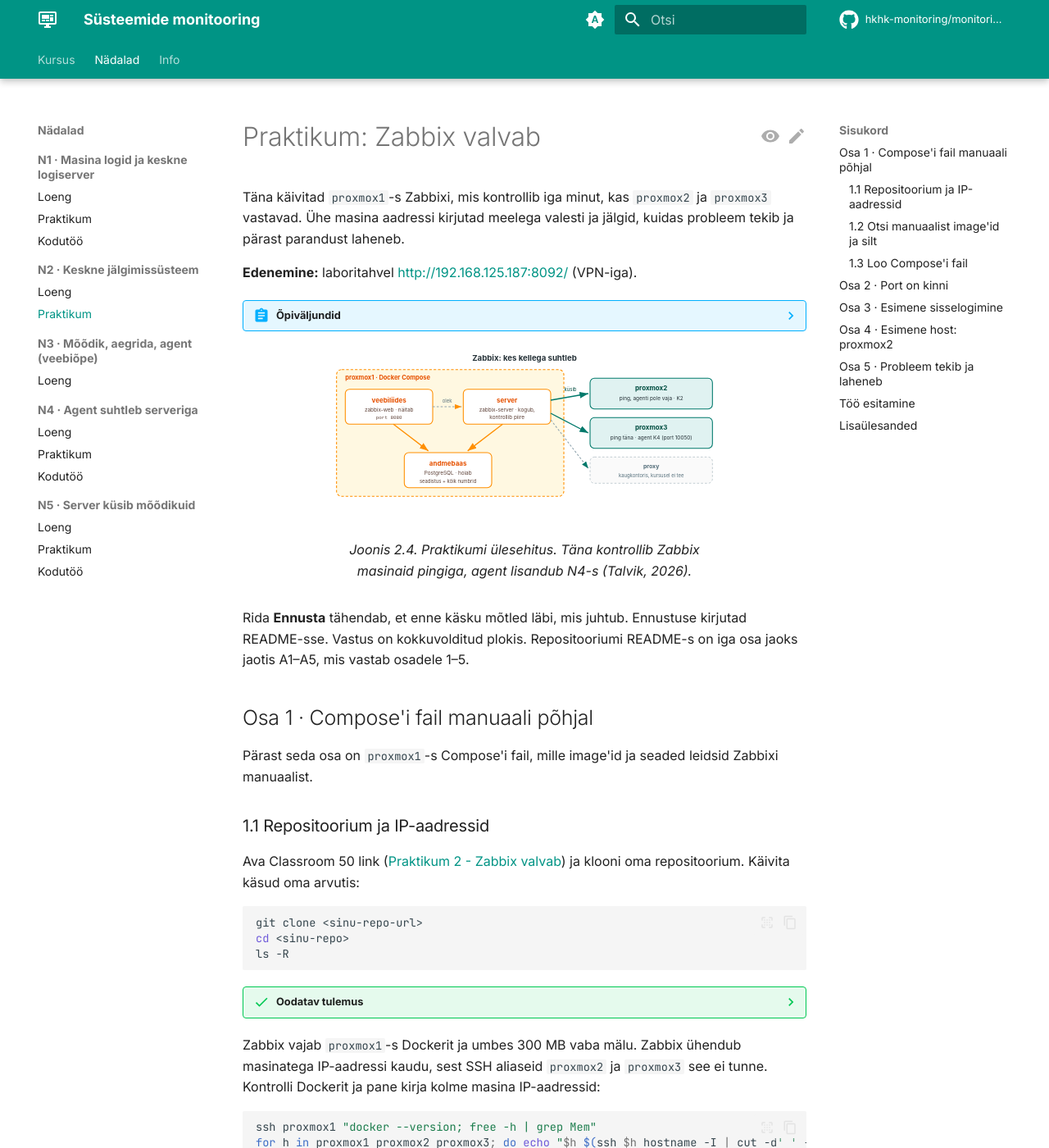
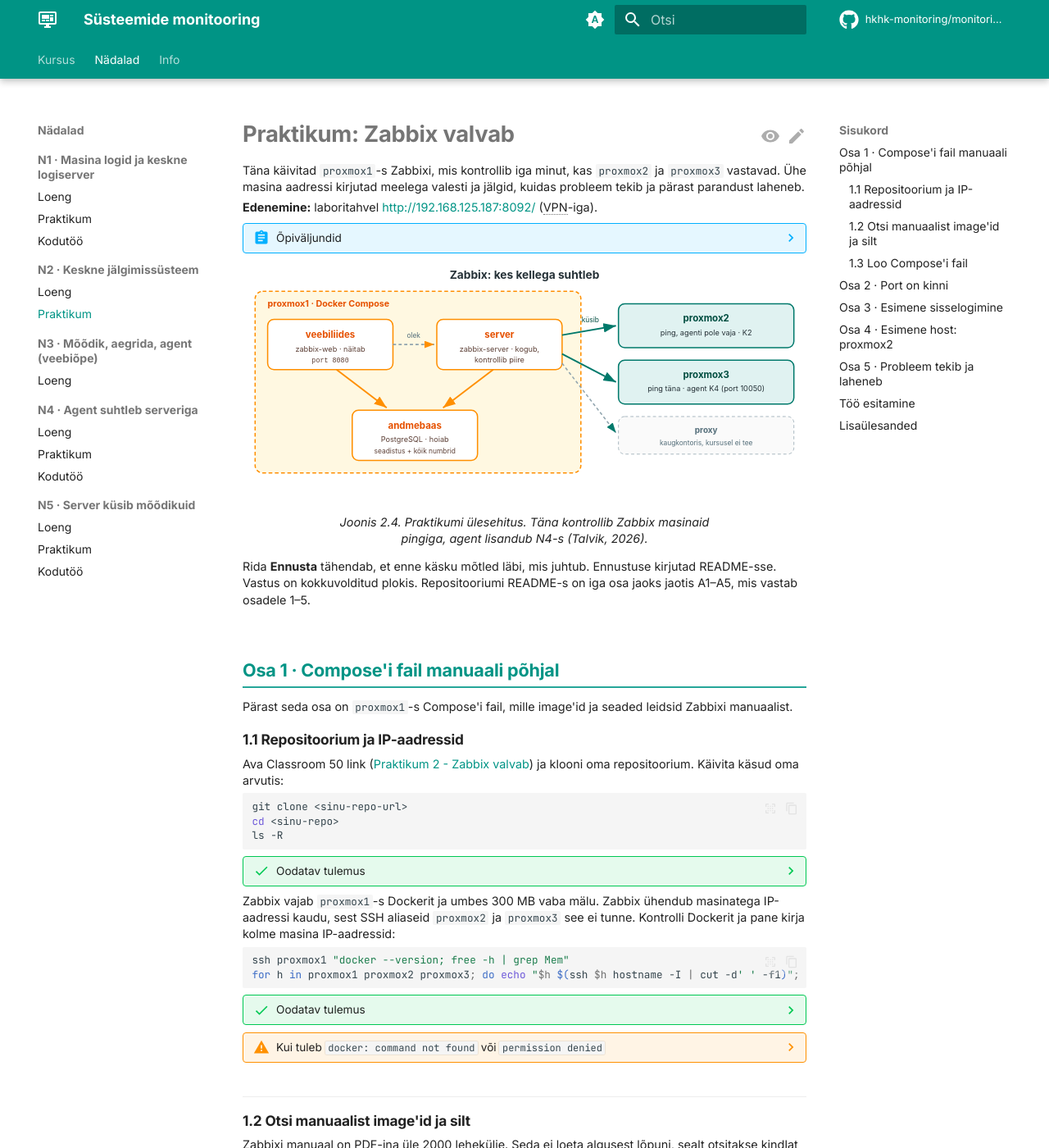
Before and after one commit to hkhk-monitoring/monitoring, an MkDocs documentation site: the page built from docs/week02/lab.md, in a window 1280 px wide and 1400 px high. Shown: the whole window at 82% size. Built offline with MkDocs 1.6.1 and Material for MkDocs 9.7.7, drawn with Linux system fonts in a browser that asks for light colours; comment, search, counter and statistics services are not loaded; some of the changed text lies outside the part shown.

Commit message:
Kujundus nagu automatiseerimise kursusel

```diff
--- a/docs/stylesheets/extra.css
+++ b/docs/stylesheets/extra.css
@@ -75,3 +75,114 @@
 
 /* Avalehe kaardid: kolm ühes reas, kitsal ekraanil üksteise all */
 .md-typeset .grid.cards { grid-template-columns: repeat(auto-fit, minmax(10rem, 1fr)); }
+
+
+/* ===== Sama kujundus mis automatiseerimise kursusel (hkhk-automation/devops) ===== */
+/* Kompaktsem lugemine: väiksem tekst, tihedam reavahe, väiksemad vahed */
+.md-typeset {
+  font-size: .72rem;
+  line-height: 1.4;
+}
+.md-typeset p,
+.md-typeset ul,
+.md-typeset ol,
+.md-typeset table:not([class]),
+.md-typeset pre,
+.md-typeset figure {
+  margin-top: .35em;
+  margin-bottom: .35em;
+}
+.md-typeset li { margin-bottom: .15em; }
+.md-typeset li p { margin: .15em 0; }
+
+/* Selge hierarhia: pealkirjad eristuvad tekstist suuruse, paksuse ja värviga */
+.md-typeset h1 { font-size: 1.9em; font-weight: 700; margin: 0 0 .6em; }
+.md-typeset h2 {
+  font-size: 1.5em; font-weight: 700;
+  color: var(--md-primary-fg-color);
+  margin: 2.8em 0 .6em; padding-bottom: .2em;
+  border-bottom: 2px solid var(--md-primary-fg-color--light);
+}
+.md-typeset h3 {
+  font-size: 1.2em; font-weight: 700;
+  margin: 2.4em 0 .4em; padding-top: .9em;
+  border-top: 1px solid var(--md-default-fg-color--lightest);
+}
+.md-typeset h2 + h3, .md-typeset h2 + p + h3 { border-top: 0; padding-top: 0; margin-top: 1em; }
+.md-typeset h4 { font-size: 1em; font-weight: 700; margin: 1em 0 .3em; }
+
+/* Sildid "Valmis, kui" ja "Esitad" */
+.md-typeset .silt {
+  margin: .9em 0 .2em;
+  font-size: .62rem; font-weight: 700;
+  letter-spacing: .06em; text-transform: uppercase;
+  color: var(--md-accent-fg-color);
+}
+
+/* Plokid (oodatav tulemus, vihje, hoiatus) tihedamalt */
+.md-typeset .admonition,
+.md-typeset details {
+  margin: .6em 0;
+  font-size: .68rem;
+}
+/* Plokkide pealkiri: tavaline kaal (kast on niigi värviline); vahed Materiali
+   vaikimisi, et ikoon ja nool jääksid keskele */
+.md-typeset details > summary,
+.md-typeset .admonition-title { font-weight: 400; }
+
+/* Ikoon (vasakul) ja nool (paremal) alati pealkirja rea keskel */
+.md-typeset .admonition-title::before,
+.md-typeset summary::before,
+.md-typeset summary::after {
+  top: calc(50% - .5rem);
+}
+
+/* Koodiplokk ja tabel veidi väiksema kirjaga */
+.md-typeset pre > code { padding: .6em .9em; }
+.md-typeset code { font-size: .88em; }
+.md-typeset table:not([class]) { font-size: .68rem; }
+.md-typeset table:not([class]) td,
+.md-typeset table:not([class]) th { padding: .45em .8em; }
+
+/* "Loe juurde" viide sammu lõpus: väike ja hall */
+.md-typeset .viide {
+  margin: 1em 0 0;
+  font-size: .62rem;
+  color: var(--md-default-fg-color--light);
+}
+
+/* Mermaid-joonised: mitte üle kogu lehe */
+.md-typeset .mermaid {
+  max-width: 30rem;
+  margin: .6em auto;
+}
+
+/* Joonised: laius tuleb figure style="max-width:<viewBox laius>px" kaudu,
+   nii on joonise tekst sama suur kui lehe tekst (1 SVG ühik = 1 px) */
+.md-typeset figure svg { width: 100%; height: auto; }
+
+/* SVG-joonised: Material annab figure'ile width: fit-content, SVG tahab
+   100% -> brauser kahandas joonise pisikeseks. Joonise figure võtab kogu
+   laiuse; tegelik laius tuleb style="max-width:<viewBox>px" kaudu. */
+.md-typeset figure.lx,
+.md-typeset figure.dl-var,
+.md-typeset figure.dl-stack {
+  width: 100%;
+  display: block;
+}
+
+
+/* Vanemates lehtedes on "---" eraldajad; pealkirja joon eraldab niigi, seega ainult vahe, mitte teine joon */
+.md-typeset hr { border: 0; margin: 1.2em 0; }
+
+/* Tabeli allkiri tabeli vahetusse lähedusse: tabeli järel olev kursiivis lõik („Tabel N.M. …“) ei kleepu järgmise tekstiga kokku */
+.md-typeset .md-typeset__scrollwrap + p:has(> em:only-child) {
+  margin-top: -0.6em;
+  margin-bottom: 1.4em;
+  font-size: 0.9em;
+  color: var(--md-default-fg-color--light);
+}
+
+/* SVG-joonised img-na: kogu tekstiveeru laius (joonised on 900 ühikut laiad), et tekst oleks loetav */
+.md-typeset figure:has(> img[src$=".svg"]) { width: 100%; display: block; }
+.md-typeset figure > img[src$=".svg"] { width: 100%; max-width: 900px; height: auto; }
--- a/mkdocs.yml
+++ b/mkdocs.yml
@@ -120,7 +120,7 @@
 - md_in_html
 - tables
 - toc:
-    permalink: false
+    permalink: true
     title: Sisukord
     toc_depth: 3
 - pymdownx.arithmatex:
@@ -142,7 +142,9 @@
     repo: monitoring
 - pymdownx.mark
 - pymdownx.smartsymbols
-- pymdownx.snippets
+- pymdownx.snippets:
+    auto_append:
+    - includes/abbreviations.md
 - pymdownx.superfences:
     custom_fences:
     - name: mermaid
```
Also changed, not shown: includes/abbreviations.md (added, +19 -0 lines).
